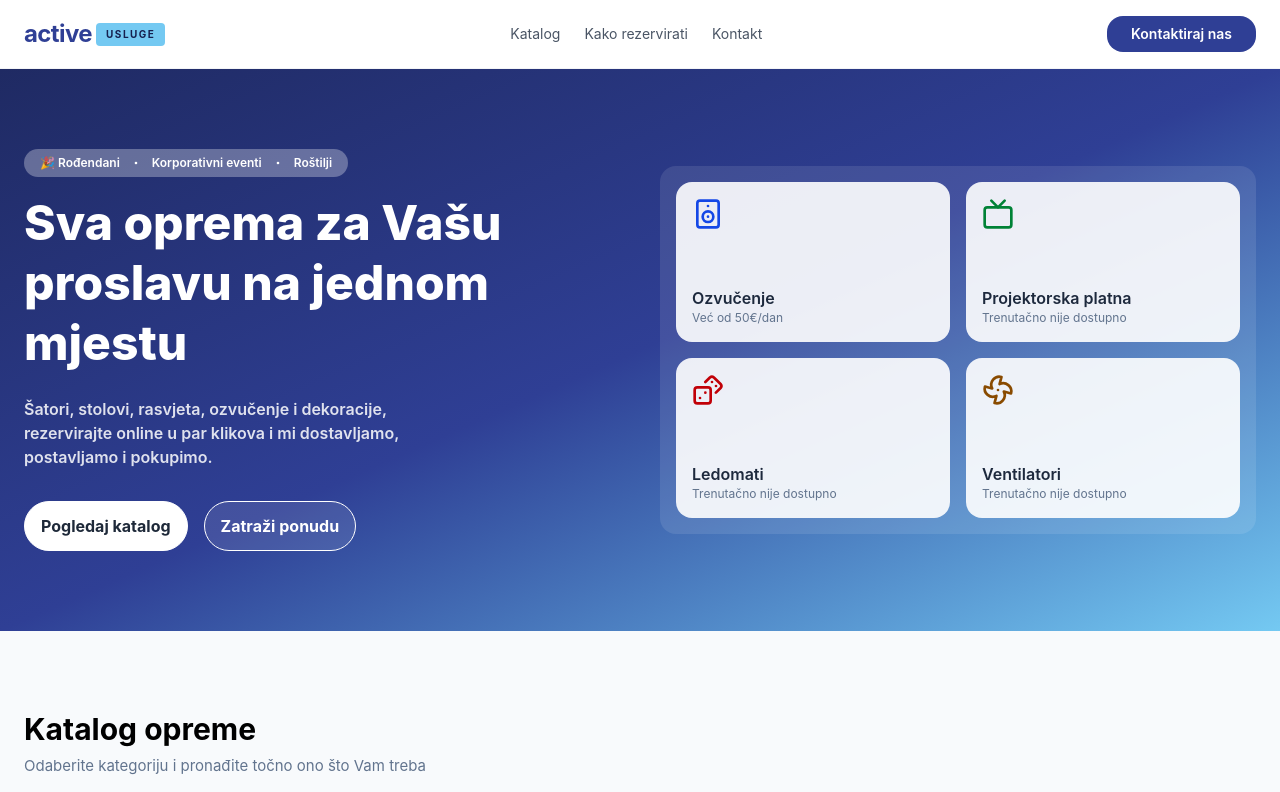
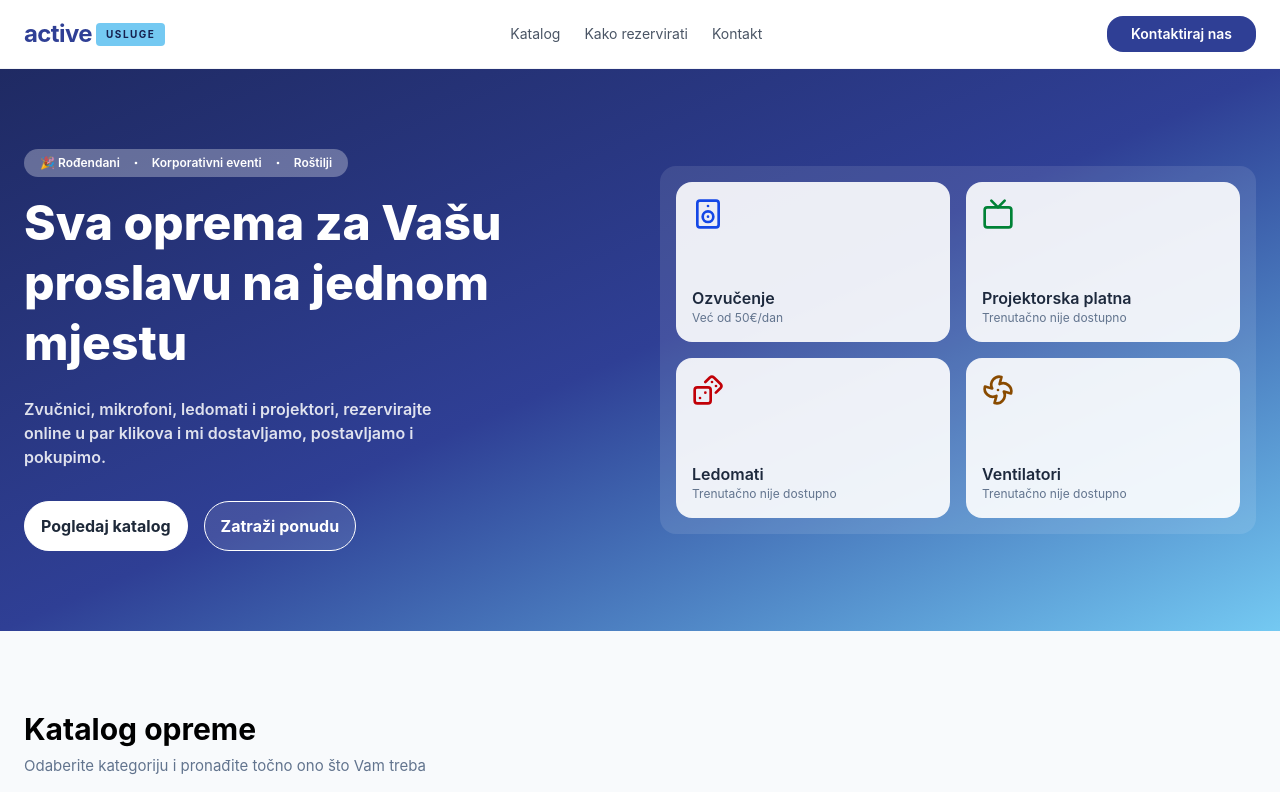
Before and after one commit to AntonioCar18/ActiveUsluge, a React (Vite) app: page / in a window 1280 px wide. Shown: the top 792 px of the page. Built offline with nearby package versions, Linux system fonts and the light colour scheme.

Commit message:
Change in HERO

```diff
--- a/src/components/hero.jsx
+++ b/src/components/hero.jsx
@@ -16,7 +16,7 @@ const Hero = () => {
                     </div>
                     <div className="flex flex-col gap-6">
                         <h1 className="text-5xl font-extrabold text-white leading-tight">Sva oprema za Vašu proslavu na jednom mjestu</h1>
-                        <p className="text-white/85 text-[16px] font-semibold max-w-md">Šatori, stolovi, rasvjeta, ozvučenje i dekoracije, rezervirajte online u par klikova i mi dostavljamo, postavljamo i pokupimo.</p>
+                        <p className="text-white/85 text-[16px] font-semibold max-w-md">Zvučnici, mikrofoni, ledomati i projektori, rezervirajte online u par klikova i mi dostavljamo, postavljamo i pokupimo.</p>
                     </div>
                     <div className="flex items-center justify-start gap-4 mt-4">
                         <button className="bg-white text-gray-800 px-4 py-3 font-bold cursor-pointer rounded-full border border-white">
```
